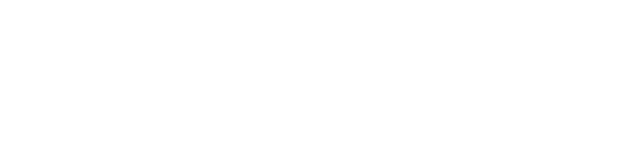
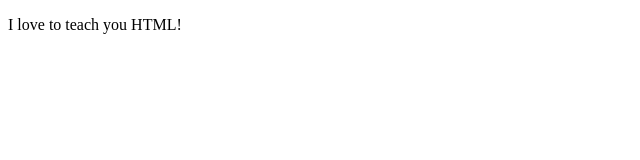
Before and after one commit to Otacon2024/Responsive-Best-Practices, a plain HTML site: page html/index.html in a window 1280 px wide. Shown: the whole page, without its empty margins (0-640 px from the left). Drawn offline with Linux system fonts and the light colour scheme.

Commit message:
Add text <p> to body

```diff
--- a/html/index.html
+++ b/html/index.html
@@ -7,5 +7,7 @@
     <meta name="description" content="This is a simple HTML and CSS project">
     <title>Document</title>
   </head>
-  <body></body>
+  <body>
+    <p>I love to teach you HTML!</p>
+  </body>
 </html>
```
